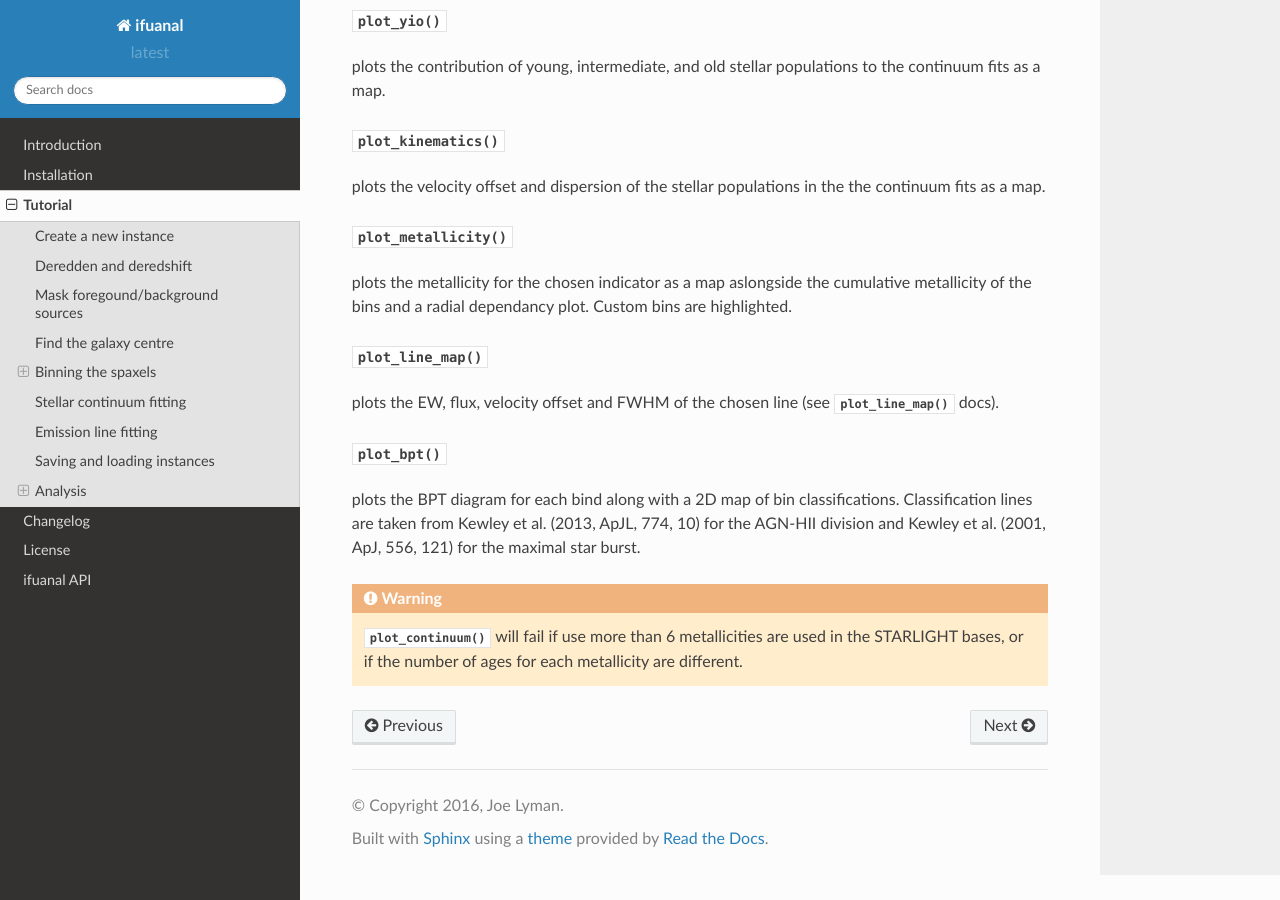
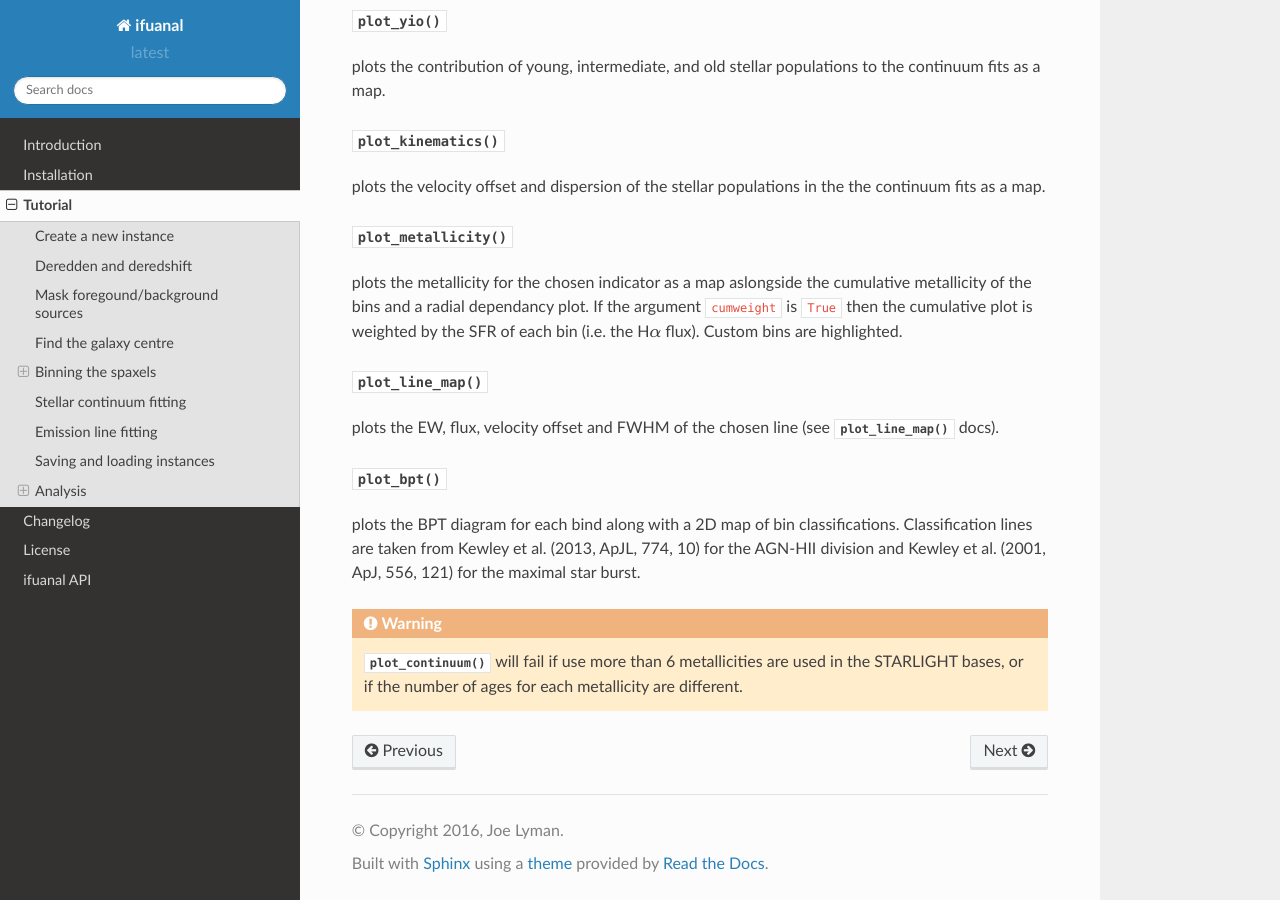
Before and after one commit to Lyalpha/ifuanal, a Sphinx documentation site: the page built from docs/tutorial.rst, in a window 1280 px wide and 900 px high, scrolled down 10954 px. Built offline with Sphinx 7.4.7 and the Read the Docs theme 2.0.0, drawn with Linux system fonts in a browser that asks for light colours.

Commit message:
Add weighting option for cumulative metallicity plot

```diff
--- a/docs/changelog.rst
+++ b/docs/changelog.rst
@@ -42,6 +42,9 @@ vdev
  * Removed ``use_tmp_dir`` and ``append`` arguments from :meth:`run_starlight`.
  * Fixed bug in calculation of bin distances from nucleus.
  * Removed unused components in bundled bc03 base.
+ * Added ``cumweight`` option to :meth:`plot_metallicity`. This will weight
+   the cumulative metallicity plot by the H\ :math:`\alpha` flux of each bin,
+   as a proxy for the SFR.
 
 v0.3.0
 ------
--- a/docs/tutorial.rst
+++ b/docs/tutorial.rst
@@ -558,9 +558,11 @@ the continuum fits as a map.
 
 :meth:`~ifuanal.IFUCube.plot_metallicity`
 """""""""""""""""""""""""""""""""""""""""
-plots the metallicity for the chosen
-indicator as a map aslongside the cumulative metallicity of the bins and a
-radial dependancy plot. Custom bins are highlighted.
+plots the metallicity for the chosen indicator as a map aslongside the
+cumulative metallicity of the bins and a radial dependancy plot. If the
+argument ``cumweight`` is ``True`` then the cumulative plot is weighted
+by the SFR of each bin (i.e. the H\ :math:`\alpha` flux).
+Custom bins are highlighted.
 
 :meth:`~ifuanal.IFUCube.plot_line_map`
 """"""""""""""""""""""""""""""""""""""
```
Also changed, not shown: ifuanal.py (+17 -3 lines).
